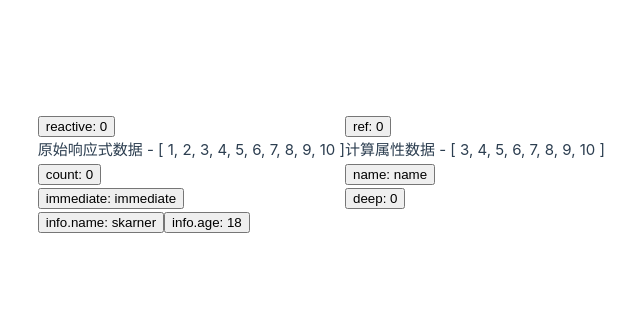
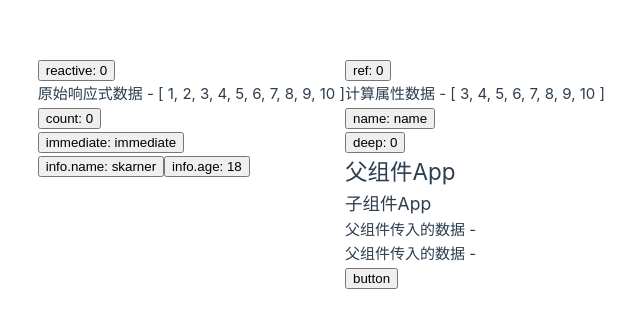
Before and after one commit to skarner2016/vue-tutorial, a Vue app: page / in a window 1280 px wide. Shown: the part 226-554 px from the top of the page, without its empty margins (295-935 px from the left). Built offline with nearby package versions, Linux system fonts and the light colour scheme.

Commit message:
learn vue3

```diff
--- a/src/App.vue
+++ b/src/App.vue
@@ -2,6 +2,7 @@
   import reaactRef from './components/tutorial/1_reactive_ref.vue'
   import computed from './components/tutorial/2_computed.vue'
   import watch from './components/tutorial/3_watch.vue'
+  import props from './components/tutorial/4_props.vue'
 
 </script>
 
@@ -9,4 +10,5 @@
   <reaactRef></reaactRef>
   <computed></computed>
   <watch></watch>
+  <props></props>
 </template>
--- /dev/null
+++ b/src/components/tutorial/4_props.vue
@@ -0,0 +1,25 @@
+<script setup>
+import { ref } from 'vue';
+import son from './5_son.vue'
+
+const count = ref(100)
+setTimeout(() => {
+  count.value /= 2
+}, 2000)
+
+const getMsg = (msg) => {
+  console.log(msg)
+}
+
+</script>
+
+<template>
+  <div>
+    <h2>父组件App</h2>
+    <!-- <son :count="count" message="father message"></son> -->
+    <son @get-msg="getMsg"></son>
+  </div>
+</template>
+
+<style scoped>
+</style>
--- /dev/null
+++ b/src/components/tutorial/5_son.vue
@@ -0,0 +1,30 @@
+<script setup>
+
+import { defineEmits } from 'vue';
+// 接受父组件传来的信息
+const props = defineProps({
+  message: String,
+  count: Number
+})
+console.log(props)
+
+const emit = defineEmits([
+  'get-msg'
+])
+
+const sendMsg = () => {
+  emit('get-msg', 'this is son msg')
+}
+
+</script>
+
+<template>
+  <div>
+    <h3>子组件App</h3>
+    <div>父组件传入的数据 - {{ message }}</div>
+    <div>父组件传入的数据 - {{ count }}</div>
+    <button @click="sendMsg">button</button>
+  </div>
+</template>
+
+<style scoped></style>
```
